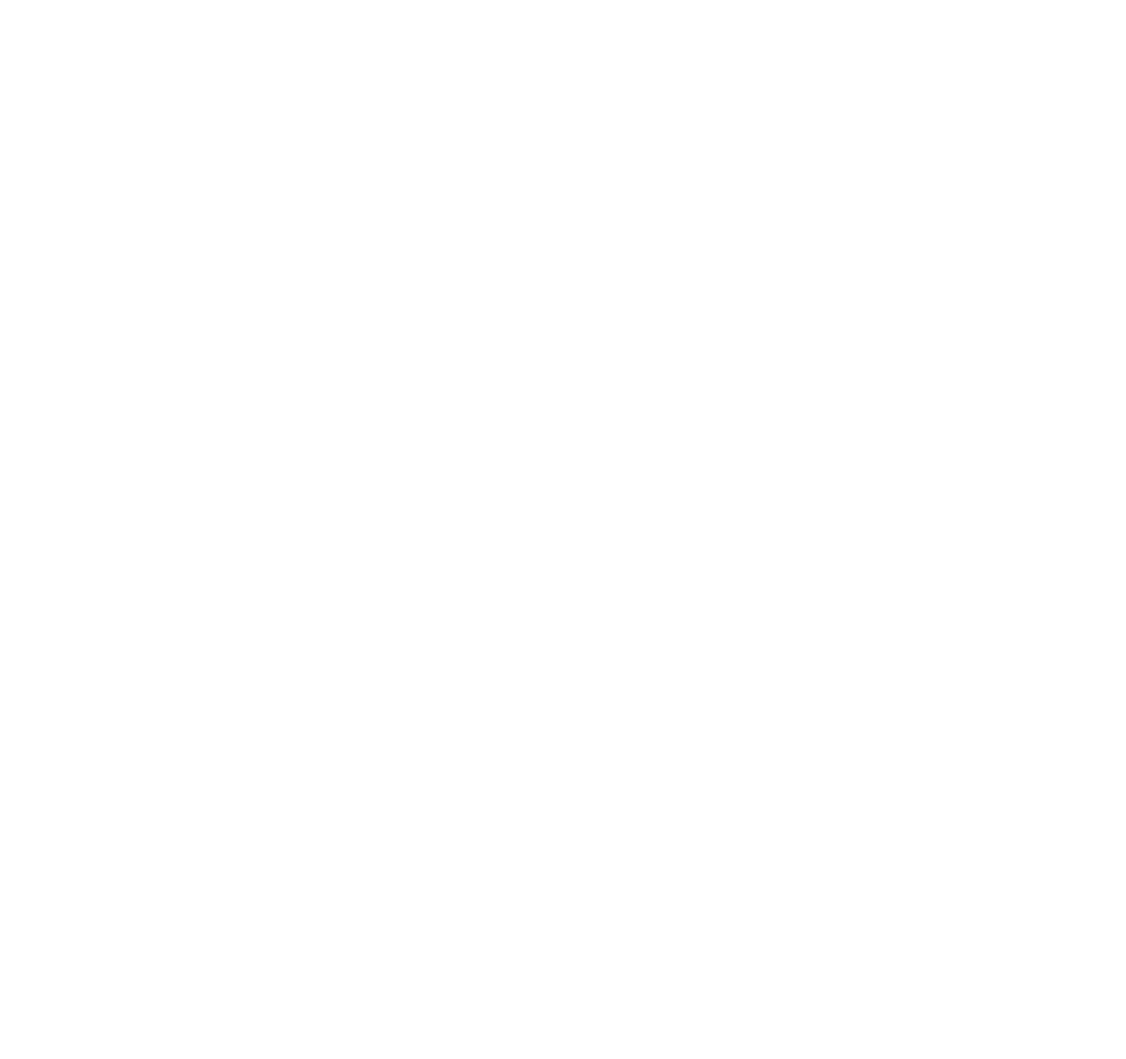
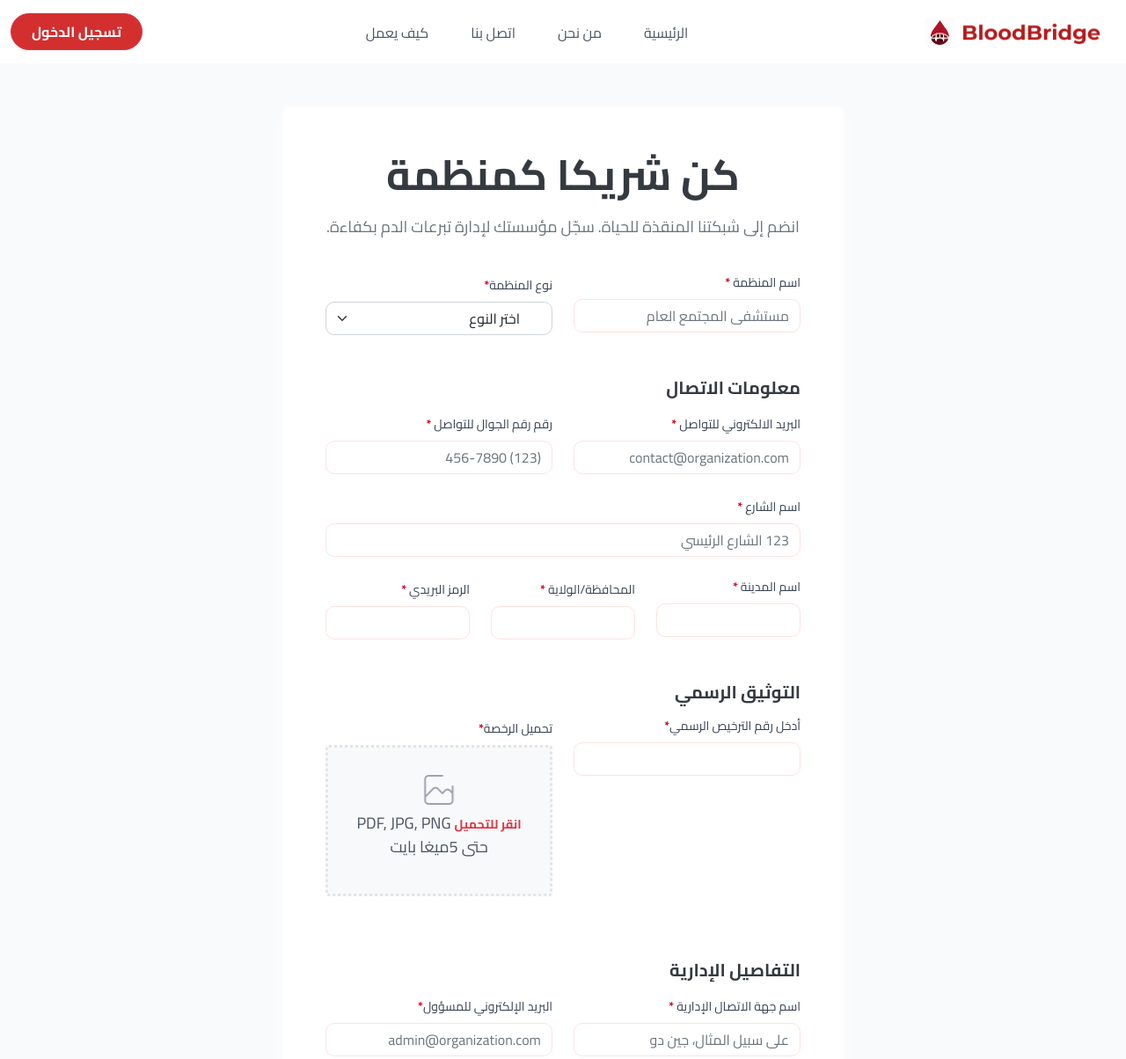
Before and after one commit to FaisalRami/BDMS, a plain HTML site: page regestrationOrganization.html in a window 1280 px wide. Shown: the top 1204 px of the page at 88% size. Before the commit the page ends 800 px from the top, so only its background shows below. Drawn offline with Linux system fonts and the light colour scheme.

Commit message:
seconed commit

```diff
--- a/css/style.css
+++ b/css/style.css
@@ -1108,9 +1108,24 @@ nav .login-contact a{
 
 /* End Navbar */
 
+/* Start Regestration Donor Body */
+
 .regestration-donor{
     padding: 48px 0;
 }
+
+.regestration-donor .row .col{
+    padding-bottom: 300px;
+}
+
+
+@media (min-width:768px) and (max-width:991px) {
+    .regestration-donor .row .col{
+    width: 70%;
+    }
+}
+
+
 
 .regestration-donor h1{
     font-size: 36px !important;
@@ -1123,6 +1138,17 @@ nav .login-contact a{
     color: #4B5563;
 }
 
+@media (max-width:991px) {
+    .regestration-donor h1{
+        font-size: 25px !important;
+    }
+
+    .regestration-donor p{
+        font-size: 15px !important;
+    }
+}
+
+
 .regestration-donor form label{
     font-size: 14pc;
 }
@@ -1131,8 +1157,91 @@ nav .login-contact a{
     color: #D90429;
 }
 
-.regestration-donor form input{
+.regestration-donor form input ,.regestration-donor form select ,.regestration-donor form textarea{
     background-color: #FEE2E2 !important;
+    border-radius: 10px;
 }
 
+.regestration-donor form input.cc{
+    background-color: #D90429 !important;
+    border-radius:0 !important;
+    border-width:1px !important ;
+    border-color: blue !important;
+    margin-top: 10px;
+
+}
+
+.regestration-donor form .form-check{
+    padding-left: 50px;
+}
+
+.regestration-donor form textarea{
+    resize: none;
+    height: 98px;
+}
+
+.regestration-donor form select{
+    background-position: 10px;
+}
+
+.regestration-donor form input[type="submit"]{
+    border-radius: 50px !important;
+    background-color: #D90429 !important;
+}
+
+/*End Regestration Donor Body */
+
 /******************************* End Regestration Donor Page *******************************/
+
+/******************************* End Regestration Organization Page *******************************/
+
+/* Start Regestration Organization Body */
+
+.regestration-organization {
+    background-color: #F9FAFB;
+    margin-bottom: 0;
+}
+
+.regestration-donor .row .col{
+    background-color: #FFFFFF;
+    margin-bottom: 42px !important;
+}
+
+.regestration-donor .row .col form input ,.regestration-organization form select ,.regestration-organization form textarea{
+    background-color: #FFFFFF !important;
+}
+
+.regestration-organization h1.one{
+    font-size: 48px !important;
+    font-weight: bold !important;
+    color: #343A40 !important;
+}
+
+.regestration-organization p.one{
+    font-size: 18px !important;
+    color: #6C757D;
+}
+
+@media (max-width:991px) {
+    .regestration-organization h1.one{
+        font-size: 25px !important;
+    }
+
+    .regestration-organization p.one{
+        font-size: 15px !important;
+    }
+}
+
+
+.regestration-organization .border{
+    border: dotted !important ;
+    border-color:#E4E4E4 !important;
+}
+
+.regestration-organization input[type="submit"]{
+    background-color: #D92425 !important;
+}
+
+/* End Regestration Organization Body */
+
+/******************************* End Regestration Organization Page *******************************/
--- a/regestrationOrganization.html
+++ b/regestrationOrganization.html
@@ -0,0 +1,202 @@
+<!DOCTYPE html>
+<html lang="en" dir="rtl">
+
+<head>
+    <meta charset="UTF-8">
+    <meta name="description" content="">
+    <meta name="viewport" content="width=device-width, initial-scale=1.0">
+    <title>تسجيل المنظمة</title>
+    <!-- google fonts -->
+    <link rel="preconnect" href="https://fonts.googleapis.com">
+    <link rel="preconnect" href="https://fonts.gstatic.com" crossorigin>
+    <link href="https://fonts.googleapis.com/css2?family=Cairo:wght@200..1000&display=swap" rel="stylesheet">
+    <!-- icon -->
+    <link rel="icon" href="images/icon.ico" type="image/x-icon">
+    <!-- Bootstrap V5.1.3 Css file -->
+    <link rel="stylesheet" href="css/bootstrap.min.css">
+    <!-- fontawesome V6.7.2 Css File -->
+    <link rel="stylesheet" href="css/all.min.css">
+    <!-- My Css File -->
+    <link rel="stylesheet" href="css/style.css">
+</head>
+
+<body>
+
+
+    <!-- Srart Navbar -->
+
+    <nav class="navbar navbar-expand-lg nav-regestration-donor">
+        <div class="container-fluid">
+            <a class="navbar-brand" href="index.html">
+                <img src="images/brand.png" alt="">
+            </a>
+            <button class="navbar-toggler" type="button" data-bs-toggle="collapse"
+                data-bs-target="#navbarSupportedContent" aria-controls="navbarSupportedContent" aria-expanded="false"
+                aria-label="Toggle navigation">
+                <span><i class="fa-solid fa-bars"></i></span>
+            </button>
+            <div class="collapse navbar-collapse text-center" id="navbarSupportedContent">
+                <ul class="navbar-nav m-auto mb-2 mb-lg-0">
+                    <li class="nav-item">
+                        <a class="nav-link active" aria-current="page" href="index.html">الرئيسية</a>
+                    </li>
+                    <li class="nav-item">
+                        <a class="nav-link" href="about.html">من نحن</a>
+                    </li>
+                    <li class="nav-item">
+                        <a class="nav-link" href="contact.html">اتصل بنا</a>
+                    </li>
+                    <li class="nav-item">
+                        <a class="nav-link" href="#">كيف يعمل</a>
+                    </li>
+                    <li class="nav-item">
+                        <a class="nav-link" href="#"></a>
+                    </li>
+                </ul>
+                <div class="login login-contact align-item-center">
+                    <a href="login.html" class="account btn btn-danger">تسجيل الدخول</a>
+                </div>
+            </div>
+        </div>
+    </nav>
+
+    <!-- End Navbar -->
+
+    <!-- Start Regestration Organization Body-->
+
+    <section class="login-body regestration-donor regestration-organization">
+        <div class="container-fluid">
+            <div class="row">
+                <div class="col col-9 col-md-6 m-auto p-5">
+                    <h1 class="text-center mb-3 one">كن شريكا كمنظمة</h1>
+                    <p class="text-center one" style="margin-bottom: 40px;">انضم إلى شبكتنا المنقذة للحياة. سجّل مؤسستك
+                        لإدارة تبرعات الدم بكفاءة.</p>
+                    <form action="">
+                        <div class="row">
+                            <div class="mb-4 col-md-6">
+                                <label for="exampleFormControlInput1" class="form-label text-end d-block">اسم المنظمة
+                                    <span>*</span></label>
+                                <input type="text" class="form-control" id="exampleFormControlInput1"
+                                    placeholder="مستشفى المجتمع العام">
+                            </div>
+                            <div class="mb-5 col-md-6">
+                                <label for="exampleFormControlInput1" class="form-label text-end d-inline-block">
+                                    نوع المنظمة<span>*</span>
+                                </label>
+                                <select class="form-select" aria-label="Default select example">
+                                    <option value="" disabled selected hidden> اختر النوع</option>
+                                    <option value="مستشفى">مستشفى</option>
+                                    <option value="حكومية">عيادة حكومية</option>
+                                    <option value="خاصة">عيادة خاصة</option>
+                                </select>
+                            </div>
+                            <h1 class="two mb-3"  style="font-size: 20px !important; color: #343A40 !important;">معلومات الاتصال</h1>
+                            <div class="mb-4 col-md-6">
+                                <label for="exampleFormControlInput1" class="form-label text-end d-inline-block">
+                                    البريد الالكتروني للتواصل <span>*</span></label>
+                                <input type="email" class="form-control" id="exampleFormControlInput1"
+                                    placeholder="contact@organization.com">
+                            </div>
+                            <div class="mb-4 col-md-6">
+                                <label for="exampleFormControlInput1" class="form-label text-end d-inline-block">رقم
+                                    رقم الجوال للتواصل <span>*</span></label>
+                                <input type="text" class="form-control" id="exampleFormControlInput1"
+                                    placeholder="(123) 456-7890">
+                            </div>
+                            <div class="mb-4 col-md-12">
+                                <label for="exampleFormControlInput1" class="form-label text-end d-inline-block">
+                                    اسم الشارع <span>*</span></label>
+                                <input type="text" class="form-control" id="exampleFormControlInput1"
+                                    placeholder="123 الشارع الرئيسي ">
+                            </div>
+                            <div class="mb-4 col-md-4">
+                                <label for="exampleFormControlInput1" class="form-label text-end d-block">
+                                    اسم المدينة <span>*</span></label>
+                                <input type="text" class="form-control" id="exampleFormControlInput1">
+                            </div>
+                            <div class="mb-4 col-md-4">
+                                <label for="exampleFormControlInput1" class="form-label text-end d-inline-block">
+                                    المحافظة/الولاية <span>*</span></label>
+                                <input type="text" class="form-control" id="exampleFormControlInput1">
+                            </div>
+                            <div class="mb-5 col-md-4">
+                                <label for="exampleFormControlInput1" class="form-label text-end d-inline-block">
+                                    الرمز البريدي <span>*</span></label>
+                                <input type="text" class="form-control" id="exampleFormControlInput1">
+                            </div>
+                            <h1 class="mb-3"  style="font-size: 20px !important; color: #343A40 !important;">التوثيق الرسمي</h1>
+                            <div class="mb-4 col-md-6">
+                                <label for="exampleFormControlInput1" class="form-label text-end d-block">
+                                    أدخل رقم الترخيص الرسمي<span>*</span></label>
+                                <input type="text" class="form-control" id="exampleFormControlInput1" placeholder="">
+                            </div>
+                            <div class="mb-4 col-md-6">
+                                <label for="exampleFormControlInput1" class="form-label text-end d-inline-block">
+                                    تحميل الرخصة<span>*</span>
+                                </label>
+                                <div class="border border-2 rounded p-4 text-center bg-light mb-5"
+                                    style="cursor: pointer;" onclick="document.getElementById('licenseUpload').click()">
+                                    <div><img style="width: 48px; height: 48px;" src="images/file.png" alt=""></div>
+                                    <p><span class="mb-1 fw-bold text-danger">انقر للتحميل</span> PDF, JPG, PNG حتى 5ميغا بايت</p>
+                                    <input type="file" id="licenseUpload" name="license" accept=".pdf,.jpg,.jpeg,.png"
+                                        class="d-none" required>
+                                </div>
+                            </div>
+                            <h1 class="mb-3"  style="font-size: 20px !important; color: #343A40 !important;">التفاصيل الإدارية</h1>
+                            <div class="mb-5 col-md-6">
+                                <label for="exampleFormControlInput1" class="form-label text-end d-inline-block">
+                                     اسم جهة الاتصال الإدارية <span>*</span></label>
+                                <input type="text" class="form-control" id="exampleFormControlInput1"
+                                    placeholder="على سبيل المثال، جين دو">
+                            </div>
+                            <div class="mb-5 col-md-6">
+                                <label for="exampleFormControlInput1" class="form-label text-end d-inline-block">
+                                     البريد الإلكتروني للمسؤول<span>*</span></label>
+                                <input type="text" class="form-control" id="exampleFormControlInput1"
+                                    placeholder="admin@organization.com">
+                            </div>
+                            <div class="mb-4 col-12">
+                                <label for="exampleFormControlTextarea1" class="form-label text-end d-block">
+                                      وصف المنظمة</label>
+                                <textarea class="form-control" id="exampleFormControlTextarea1" rows="3"
+                                    placeholder="قم بوصف دور مؤسستك بشكل موجز في خدمات التبرع بالدم أو نقله."></textarea>
+                            </div>
+                            <small class="text-muted mb-5">سيساعدنا هذا على فهم كيفية التعاون معك بشكل أفضل.</small>
+                            <div class="form-check mb-5 col-12">
+                                <input class="cc form-check-input" type="checkbox" value="" id="flexCheckIndeterminate">
+                                <label class="form-check-label" for="flexCheckIndeterminate">
+                                    لقد قرأت ووافقت على<span>الشروط والأحكام *</span>
+                                </label>
+                            </div>
+                            <div class="col-12">
+                                <input style="background-color: #D92425 !important" class="btn btn-danger w-100" type="submit" value="سجل كمنظمة">
+                            </div>
+                        </div>
+                    </form>
+                </div>
+            </div>
+        </div>
+    </section>
+
+    <!-- End Regestration Organization Body-->
+
+    <!-- Start Copy -->
+
+    <div class="copy copy-about">
+        <div class="container">
+            <p class="text-center p-one mb-2">جميع الحقوق محفوظة 2025 &copy;</p>
+            <p class="text-center">إنقاذ الأرواح، قطرة واحدة في كل مرة.</p>
+        </div>
+      </div>
+
+    <!-- End Copy -->
+
+
+
+    <!-- Bootstrap V5.1.3 JS file -->
+    <script src="js/bootstrap.bundle.min.js"></script>
+    <!-- fontawesome V6.7.2 Js File -->
+    <script src="js/all.min.js"></script>
+</body>
+
+</html>
```
Also changed, not shown: regestrationDonor.html (+54 -7 lines), regestrationintro.html (+11 -0 lines), images/file.png (added).
